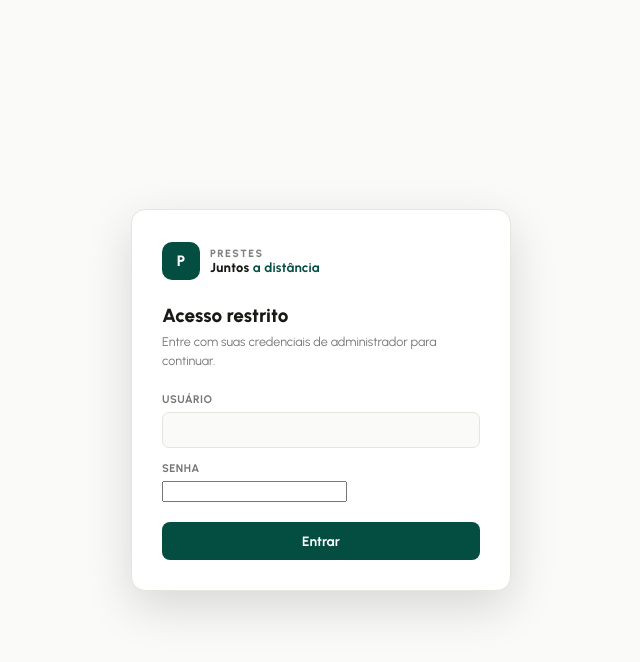
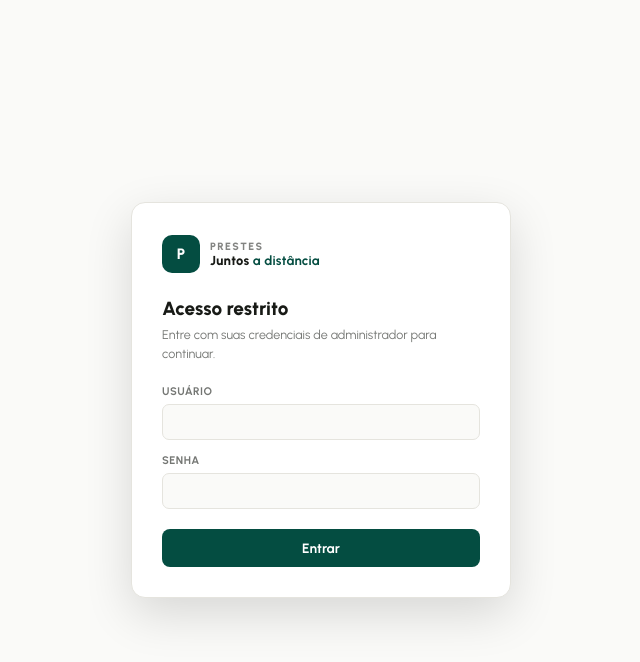
Before and after one commit to Lousuarez/psieduarda, a PHP site: page / in a window 1280 px wide. Shown: the top 662 px of the page, without its empty margins (319-959 px from the left). Run offline with PHP 8.4, Linux system fonts and the light colour scheme.

Commit message:
Corrige estilo do campo de senha no login
O seletor CSS de .field aplicava padding/borda/largura padrão em
input[type=text|email|number], mas esquecia input[type=password] —
o campo Senha ficava sem estilo, destoando do campo Usuário.

Co-Authored-By: Claude Sonnet 5 <noreply@anthropic.com>

```diff
--- a/index.php
+++ b/index.php
@@ -479,7 +479,7 @@ unset($_SESSION['jad_login_error']);
   .panel-close:hover{ color:var(--ink); }
   .field{ margin-bottom:14px; }
   .field label{ display:block; font-size:11px; font-weight:700; letter-spacing:.04em; text-transform:uppercase; color:var(--ink-dim); margin-bottom:6px; }
-  .field input[type=text], .field input[type=email], .field input[type=number], .field select, .field textarea{
+  .field input[type=text], .field input[type=email], .field input[type=number], .field input[type=password], .field select, .field textarea{
     width:100%; font-family:var(--font); font-size:13.5px; color:var(--ink); background:var(--bg); border:1px solid var(--line); border-radius:7px; padding:9px 11px; outline:none;
   }
   .field textarea{ resize:vertical; min-height:64px; }
```
